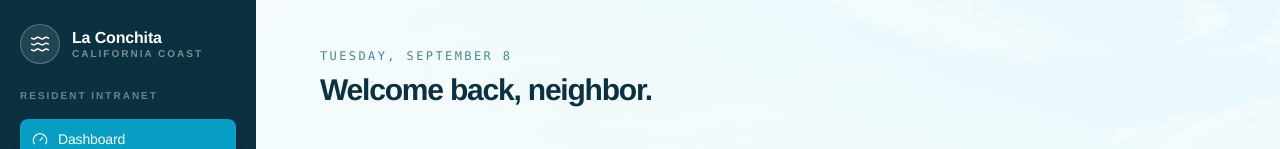
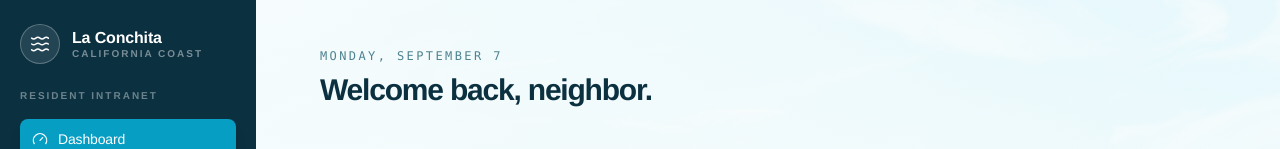
Before and after one commit to ereider1/laconchitabeach, a Next.js app: page /portal in a window 1280 px wide. Shown: the top 149 px of the page. Built offline with nearby package versions, Linux system fonts and the light colour scheme; no server answers; the database is empty.

Commit message:
update time zone

```diff
--- a/app/portal/page.tsx
+++ b/app/portal/page.tsx
@@ -39,7 +39,12 @@ export default async function PortalDashboard() {
   return (
     <div>
       <p className="font-mono text-xs uppercase tracking-[0.2em] text-dune">
-        {new Date().toLocaleDateString("en-US", { weekday: "long", month: "long", day: "numeric" })}
+        {new Date().toLocaleDateString("en-US", {
+          weekday: "long",
+          month: "long",
+          day: "numeric",
+          timeZone: "America/Los_Angeles",
+        })}
       </p>
       <h1 className="mt-2 font-display text-3xl text-ink">Welcome back, {firstName}.</h1>
 
```
